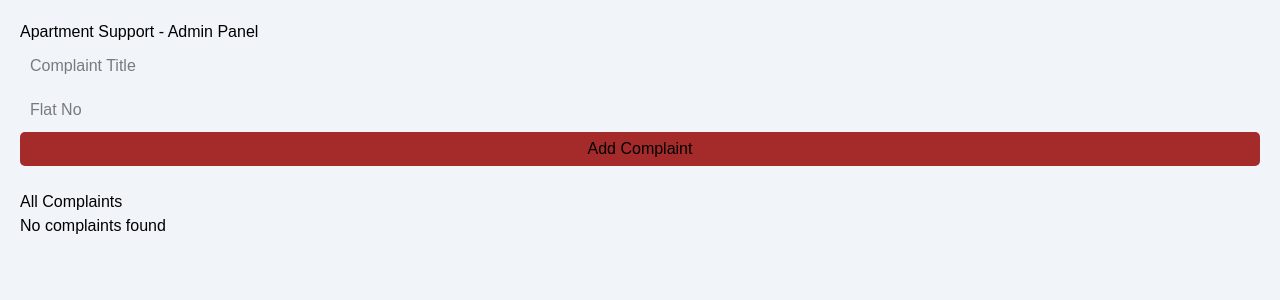
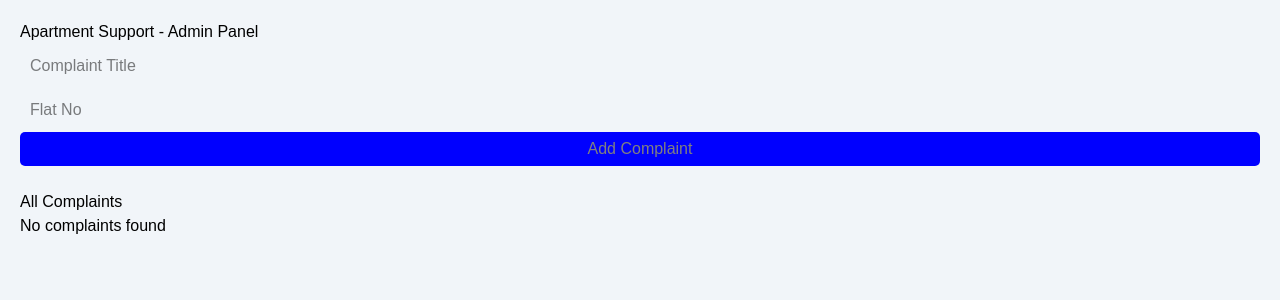
Before and after one commit to taresh2504/ReactJsbatch2, a React (Vite) app: page / in a window 1280 px wide. Shown: the top 300 px of the page. Built offline with nearby package versions, Linux system fonts and the light colour scheme.

Commit message:
'update'

```diff
--- a/src/App.css
+++ b/src/App.css
@@ -5,7 +5,7 @@
 }
 
 #text{
-    background-color: darkmagenta;
+    background-color: lightgreen;
     font-family: Arial, Helvetica, sans-serif;
 }
 
@@ -45,8 +45,8 @@ button {
   width: 100%;
   padding: 8px;
   /* background: #2563eb; */
-  background: brown;
-  color: black;
+  background: blue;
+  color: grey;
   border: none;
   cursor: pointer;
   border-radius: 5px;
```
